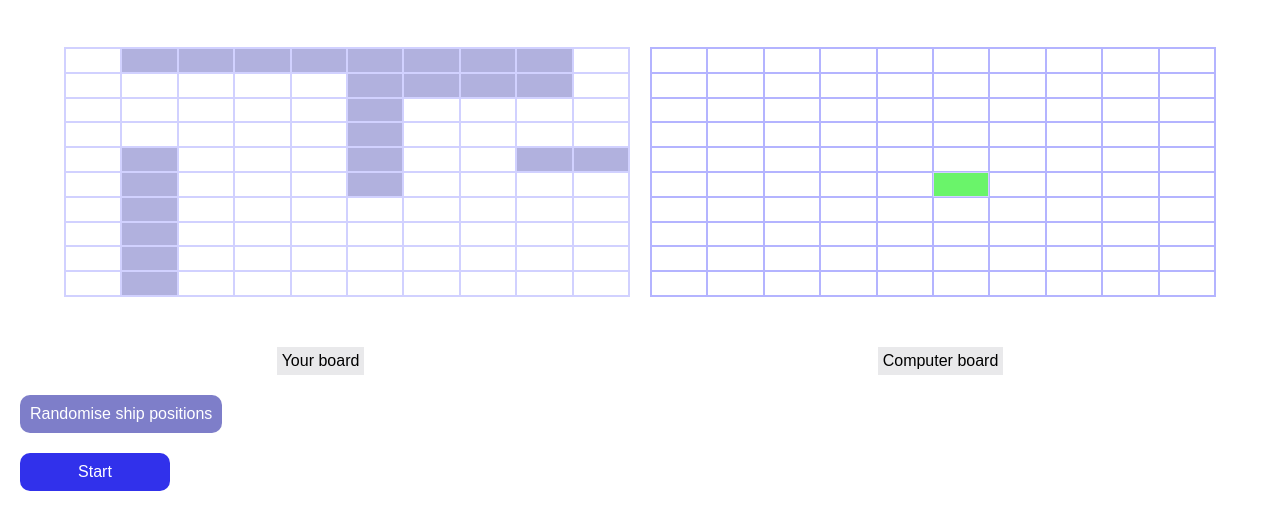
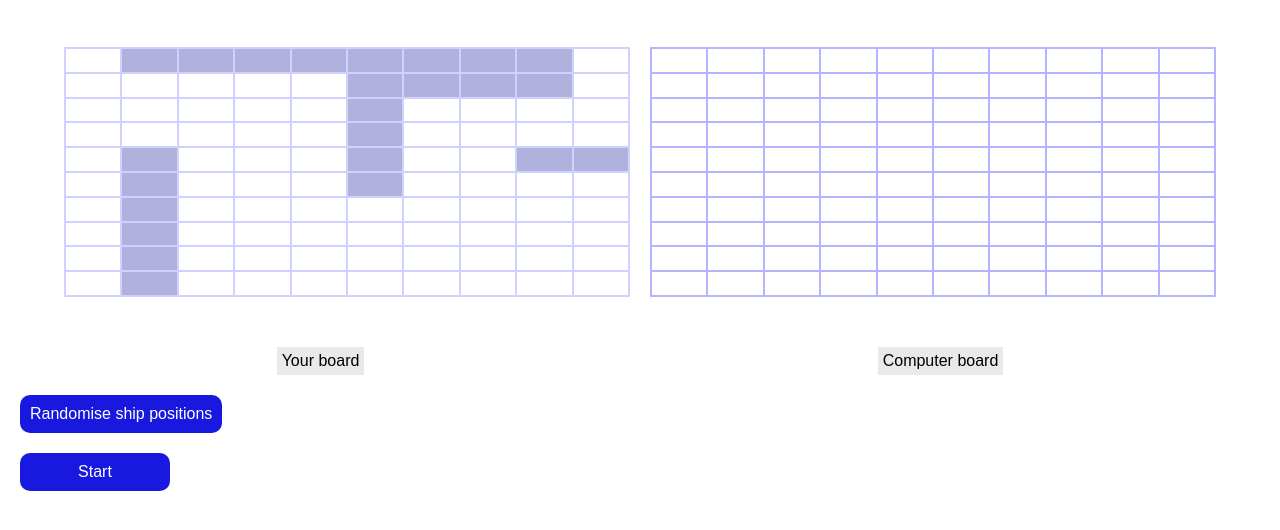
Before and after one commit to 4wiafe/odin-battleship, a website built with webpack: page src/template.html in a window 1280 px wide. Both pictures are taken after a click on the element 933 px from the left and 290 px from the top of the page. Shown: the part 118-648 px from the top of the page. Built offline with nearby package versions, Linux system fonts and the light colour scheme.

```diff
--- a/src/appcontroller/appcontroller.js
+++ b/src/appcontroller/appcontroller.js
@@ -20,7 +20,7 @@
   }
 
   handleAttack(x, y) {
-    return this.game.executeTurn(x, y);
+    this.game.executeTurn(x, y);
   }
 
   saveProgress() {
--- a/src/dom/uicontroller.js
+++ b/src/dom/uicontroller.js
@@ -1,6 +1,7 @@
 class UIController{
   constructor(appController) {
     this.appController = appController;
+    this.isGameActive = false;
 
     this.displayMessage = document.querySelector(".display-message");
     this.boardContainer = document.querySelector("#board-container");
@@ -25,7 +26,6 @@
     this.clearState();
     this.renderBoard();
     this.renderPlayerShips();
-    this.renderComputerShips();
     this.renderAttacks();
     this.switchTurnUI();
   }
@@ -139,17 +139,26 @@
     });
 
     this.computerBoard.addEventListener("click", (event) => {
+      if (!this.isGameActive) return;
+
       const targetCell = event.target;
 
-      if (targetCell.className !== "grid-item") return;
+      if (!targetCell.classList.contains("grid-item")) return;
+      if (targetCell.classList.contains("disabled")) return;
 
-      if (targetCell.className === "grid-item") {
+      if (targetCell.classList.contains("grid-item")) {
         const x = targetCell.dataset.x;
         const y = targetCell.dataset.y;
 
         this.attackState(y, x);
-        this.renderAttacks();
       }
+
+    });
+
+    this.startBtn.addEventListener("click", () => {
+      this.isGameActive = true;
+      this.startBtn.style.display = "none";
+      this.randomBtn.style.display = "none";
     });
   }
  }
--- a/src/styles.css
+++ b/src/styles.css
@@ -76,12 +76,12 @@
 }
 
 .random-btn {
-  background: #7e7ec9;
+  background: #1818df;
   color: #fff;
 }
 
 .start-btn {
-  background: #3131eb;
+  background: #1818df;
   color: #fff;
   width: 150px;
 }
```
